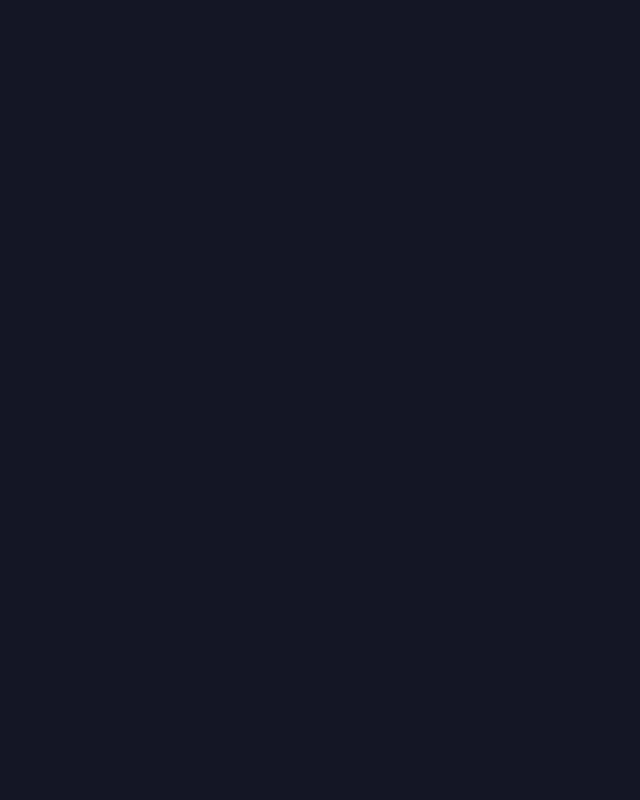
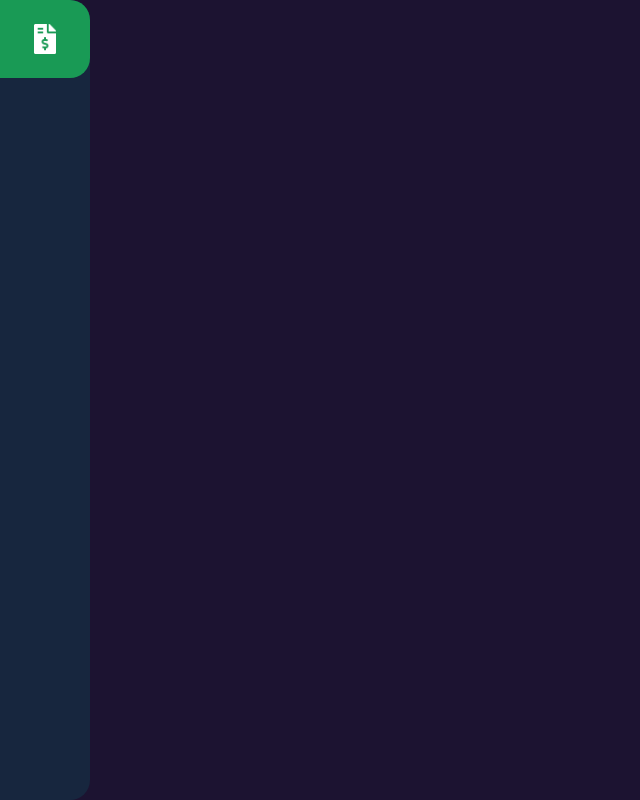
Before and after one commit to agotesman4/A.G.-FE-Baigiamasis, a Vue app: page / in a window 1280 px wide. Shown: the whole page, without its empty margins (0-640 px from the left). Built offline with nearby package versions, Linux system fonts and the light colour scheme.

Commit message:
testing nav

```diff
--- a/src/App.vue
+++ b/src/App.vue
@@ -1,16 +1,80 @@
 <template>
-  <router-view />
+  <div>
+    <div v-if="!mobile" class="app flex flex-column">
+      <Navigation />
+      <div class="app-content flex-column">
+        <router-view />
+      </div>
+    </div>
+    <div v-else class="mobile-message flex flex-column">
+      <h2>This app is not supported on Mobile devices</h2>
+    </div>
+  </div>
 </template>
 
+<script>
+import Navigation from "./components/Navigation.vue";
+export default {
+  data() {
+    return {
+      mobile: null,
+    };
+  },
+  components: {
+    Navigation,
+  },
+  created() {
+    this.checkScreen();
+    window.addEventListener("resize", this.checkScreen);
+  },
+  methods: {
+    checkScreen() {
+      const windowWidth = window.innerWidth;
+      if (windowWidth <= 750) {
+        this.mobile = true;
+        return;
+      }
+      this.mobile = false;
+    },
+  },
+};
+</script>
+
 <style lang="scss">
-@import url("https://fonts.googleapis.com/css2?family=Roboto+Condensed:wght@300;400;700&display=swap");
+@import url("https://fonts.googleapis.com/css2?family=Poppins:wght@300;400;500;600&display=swap");
 
 * {
   margin: 0;
   padding: 0;
   box-sizing: border-box;
-  font-family: "Roboto Condensed", sans-serif;
-  background-color: #141625;
+  font-family: "Poppins", sans-serif;
+}
+
+.app {
+  background-color: #1c1331;
+  min-height: 100vh;
+  @media (min-width: 900px) {
+    flex-direction: row !important;
+  }
+
+  .app-content {
+    padding: 0 20px;
+    flex: 1;
+    position: relative;
+  }
+}
+
+.mobile-message {
+  text-align: center;
+  justify-content: center;
+  align-items: center;
+  height: 100vh;
+  background-color: #1c1331;
+  color: white;
+
+  p {
+    margin-top: 16px;
+  }
 }
 
 button,
--- /dev/null
+++ b/src/components/Navigation.vue
@@ -0,0 +1,43 @@
+<template>
+  <header class="flex">
+    <div class="branding flex">
+      <img src="@/assets/file-invoice-dollar-solid.png" alt="dollar" />
+    </div>
+  </header>
+</template>
+
+<script>
+export default {
+  name: "navigation",
+};
+</script>
+
+<style lang="scss" scoped>
+header {
+  z-index: 99;
+  flex-direction: row;
+  background-color: #17263e;
+
+  @media (min-width: 900px) {
+    min-height: 100%;
+    min-width: 90px;
+    flex-direction: column;
+    border-radius: 0 20px 20px 0;
+  }
+
+  .branding {
+    border-radius: 0 20px 20px 0;
+    background-color: #199a55;
+    justify-content: center;
+    padding: 24px;
+    @media (min-width: 900px) {
+      width: 100%;
+    }
+
+    img {
+      width: auto;
+      height: 30px;
+    }
+  }
+}
+</style>
```
